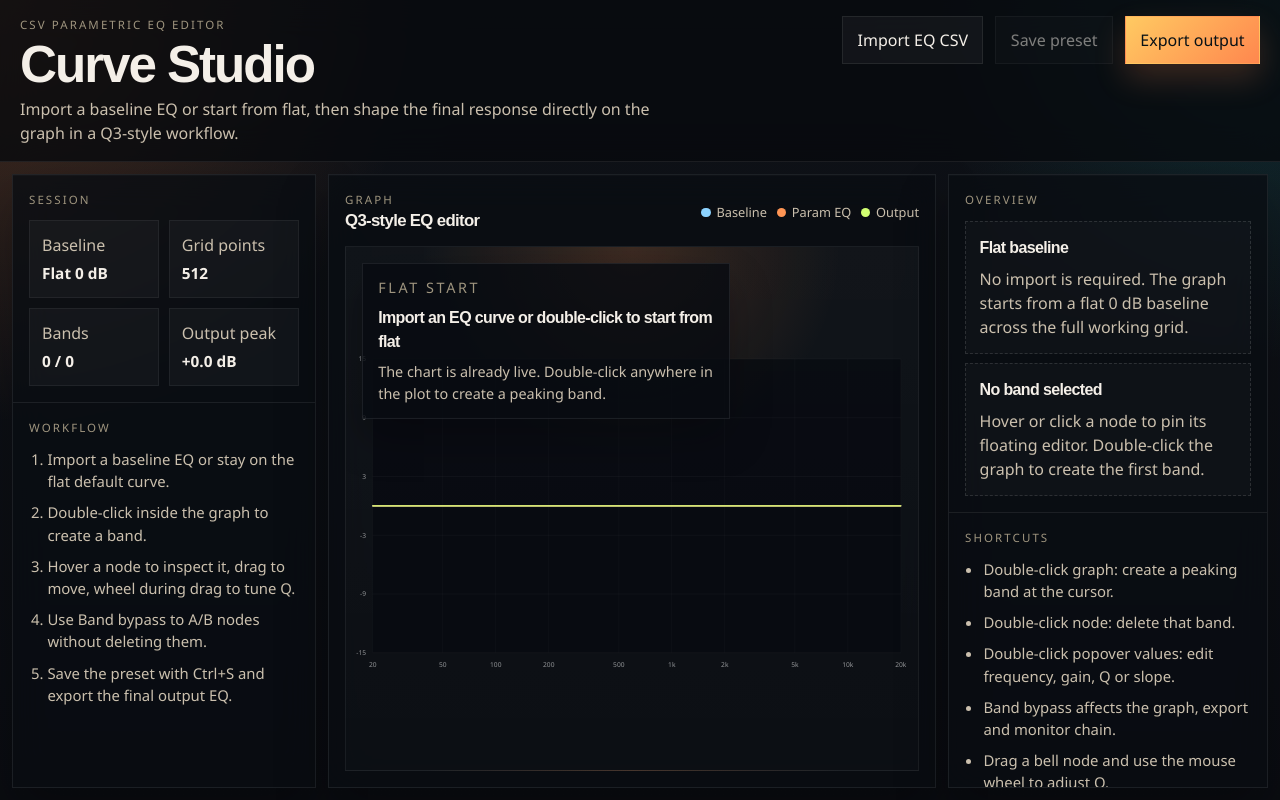
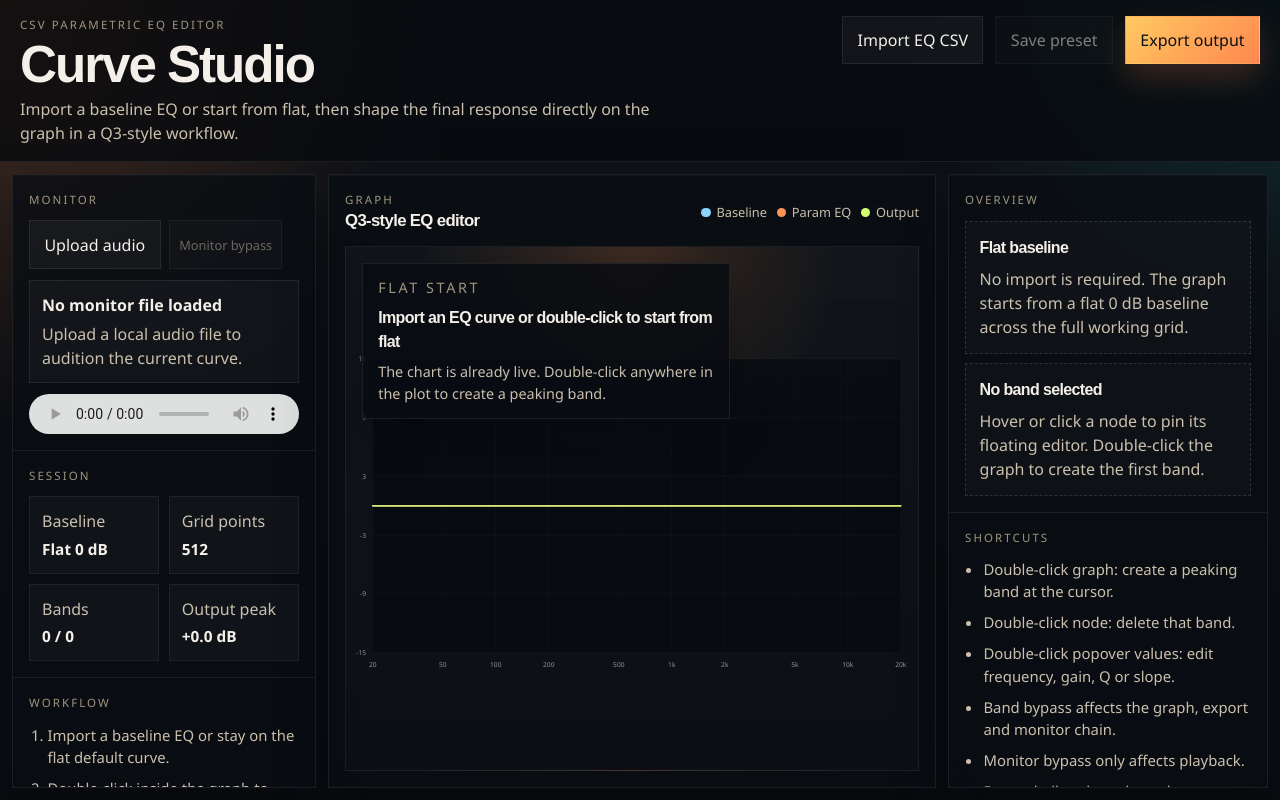
Before and after one commit to ARPO35/csv-equalizer, a React (Vite) app: page / in a window 1280 px wide. Built offline with nearby package versions, Linux system fonts and the light colour scheme.

Commit message:
feat: add realtime eq monitoring

```diff
--- a/src/App.css
+++ b/src/App.css
@@ -104,7 +104,8 @@
 .workflow-list,
 .inspector-card p,
 .shortcut-list,
-.readonly-band-list p {
+.readonly-band-list p,
+.monitor-card p {
   color: var(--muted-strong);
 }
 
@@ -120,6 +121,32 @@
   display: grid;
   gap: 0.55rem;
   font-size: 0.93rem;
+}
+
+.monitor-stack {
+  margin-top: 0.75rem;
+  display: grid;
+  gap: 0.7rem;
+}
+
+.monitor-actions {
+  display: flex;
+  flex-wrap: wrap;
+  gap: 0.55rem;
+}
+
+.monitor-card {
+  display: grid;
+  gap: 0.3rem;
+  padding: 0.75rem;
+  border: 1px solid rgba(255, 255, 255, 0.08);
+  background: rgba(255, 255, 255, 0.03);
+}
+
+.monitor-player {
+  width: 100%;
+  height: 2.5rem;
+  filter: saturate(0.85) brightness(0.92);
 }
 
 .stage {
@@ -382,6 +409,11 @@
   color: #ffe4a9;
 }
 
+.chip-button:disabled {
+  cursor: not-allowed;
+  opacity: 0.5;
+}
+
 .info-stack {
   margin-top: 0.8rem;
   display: grid;
--- a/src/App.tsx
+++ b/src/App.tsx
@@ -8,6 +8,7 @@ import {
 } from 'react'
 import './App.css'
 import { EqChart } from './components/EqChart'
+import { useEqPlaybackMonitor } from './lib/audio-monitor'
 import { describeBand, sortBandsByFrequency } from './lib/bands'
 import { parseCurveCsv } from './lib/csv'
 import { computeEqCurve, sumCurveWithEq } from './lib/eq'
@@ -28,15 +29,23 @@ function getSelectedBand(bands: EqBand[], selectedBandId?: string) {
 }
 
 function EditorShell() {
-  const fileInputRef = useRef<HTMLInputElement | null>(null)
+  const curveInputRef = useRef<HTMLInputElement | null>(null)
+  const audioInputRef = useRef<HTMLInputElement | null>(null)
   const presetHandleRef = useRef<FileSystemFileHandle | null>(null)
   const exportHandleRef = useRef<FileSystemFileHandle | null>(null)
+  const audioObjectUrlRef = useRef<string | null>(null)
   const { state, dispatch } = useEqEditor()
   const [statusMessage, setStatusMessage] = useState<string | null>(null)
+  const [audioElement, setAudioElement] = useState<HTMLAudioElement | null>(null)
   const activeBands = useMemo(
     () => state.bands.filter((band) => !band.isBypassed),
     [state.bands],
   )
+  const { errorMessage: monitorErrorMessage } = useEqPlaybackMonitor({
+    audioElement,
+    bands: state.bands,
+    monitorBypassed: state.monitorBypassed,
+  })
 
   const bandCurve = useMemo(
     () =>
@@ -124,6 +133,23 @@ function EditorShell() {
     }
   }, [handleSaveShortcut])
 
+  useEffect(() => {
+    return () => {
+      if (audioObjectUrlRef.current) {
+        URL.revokeObjectURL(audioObjectUrlRef.current)
+      }
+    }
+  }, [])
+
+  useEffect(() => {
+    if (!audioElement || !audioObjectUrlRef.current) {
+      return
+    }
+
+    audioElement.src = audioObjectUrlRef.current
+    audioElement.load()
+  }, [audioElement])
+
   function updateBand(nextBand: EqBand) {
     dispatch({ type: 'update-band', payload: nextBand })
   }
@@ -137,7 +163,11 @@ function EditorShell() {
   }
 
   function handleImportClick() {
-    fileInputRef.current?.click()
+    curveInputRef.current?.click()
+  }
+
+  function handleAudioUploadClick() {
+    audioInputRef.current?.click()
   }
 
   async function handleFileChange(event: ChangeEvent<HTMLInputElement>) {
@@ -160,6 +190,30 @@ function EditorShell() {
     } finally {
       event.target.value = ''
     }
+  }
+
+  async function handleAudioFileChange(event: ChangeEvent<HTMLInputElement>) {
+    const file = event.target.files?.[0]
+    if (!file) {
+      return
+    }
+
+    if (audioObjectUrlRef.current) {
+      URL.revokeObjectURL(audioObjectUrlRef.current)
+    }
+
+    const objectUrl = URL.createObjectURL(file)
+    audioObjectUrlRef.current = objectUrl
+    dispatch({ type: 'set-audio-file-name', payload: file.name })
+
+    if (audioElement) {
+      audioElement.src = objectUrl
+      audioElement.load()
+    }
+
+    setStatusMessage(`Loaded monitor audio from ${file.name}.`)
+    dispatch({ type: 'set-error', payload: undefined })
+    event.target.value = ''
   }
 
   async function handleSavePreset() {
@@ -222,11 +276,18 @@ function EditorShell() {
 
         <div className="topbar-actions">
           <input
-            ref={fileInputRef}
+            ref={curveInputRef}
             className="hidden-input"
             type="file"
             accept=".csv,text/csv"
             onChange={handleFileChange}
+          />
+          <input
+            ref={audioInputRef}
+            className="hidden-input"
+            type="file"
+            accept="audio/*,.wav,.mp3,.m4a,.aac,.ogg,.flac"
+            onChange={handleAudioFileChange}
           />
           <button type="button" className="ghost-button" onClick={handleImportClick}>
             Import EQ CSV
@@ -252,6 +313,42 @@ function EditorShell() {
 
       <main className="workspace">
         <aside className="panel panel-left">
+          <section className="panel-section">
+            <p className="section-label">Monitor</p>
+            <div className="monitor-stack">
+              <div className="monitor-actions">
+                <button type="button" className="ghost-button" onClick={handleAudioUploadClick}>
+                  Upload audio
+                </button>
+                <button
+                  type="button"
+                  className={`chip-button ${state.monitorBypassed ? 'is-active' : ''}`}
+                  aria-pressed={state.monitorBypassed}
+                  disabled={!state.audioFileName}
+                  onClick={() => dispatch({ type: 'toggle-monitor-bypass' })}
+                >
+                  Monitor bypass
+                </button>
+              </div>
+
+              <div className="monitor-card">
+                <strong>{state.audioFileName ?? 'No monitor file loaded'}</strong>
+                <p>
+                  {state.audioFileName
+                    ? 'Play the file below to hear the current EQ in real time.'
+                    : 'Upload a local audio file to audition the current curve.'}
+                </p>
+              </div>
+
+              <audio
+                ref={setAudioElement}
+                className="monitor-player"
+                controls
+                preload="metadata"
+              />
+            </div>
+          </section>
+
           <section className="panel-section">
             <p className="section-label">Session</p>
             <div className="metric-grid">
@@ -287,6 +384,7 @@ function EditorShell() {
               <li>Double-click inside the graph to create a band.</li>
               <li>Hover a node to inspect it, drag to move, wheel during drag to tune Q.</li>
               <li>Use Band bypass to A/B nodes without deleting them.</li>
+              <li>Upload a monitor file and use Monitor bypass to compare wet vs dry playback.</li>
               <li>Save the preset with Ctrl+S and export the final output EQ.</li>
             </ol>
           </section>
@@ -295,6 +393,13 @@ function EditorShell() {
             <section className="panel-section">
               <p className="section-label">Import status</p>
               <div className="status-box status-error">{state.errorMessage}</div>
+            </section>
+          ) : null}
+
+          {monitorErrorMessage ? (
+            <section className="panel-section">
+              <p className="section-label">Monitor status</p>
+              <div className="status-box status-error">{monitorErrorMessage}</div>
             </section>
           ) : null}
 
@@ -382,6 +487,7 @@ function EditorShell() {
               <li>Double-click node: delete that band.</li>
               <li>Double-click popover values: edit frequency, gain, Q or slope.</li>
               <li>Band bypass affects the graph, export and monitor chain.</li>
+              <li>Monitor bypass only affects playback.</li>
               <li>Drag a bell node and use the mouse wheel to adjust Q.</li>
               <li>`Ctrl+S` / `Cmd+S`: save the current preset.</li>
               <li>`Delete` / `Backspace`: remove the selected band.</li>
--- /dev/null
+++ b/src/lib/audio-monitor.ts
@@ -0,0 +1,204 @@
+import { useEffect, useRef, useState } from 'react'
+import type { EqBand } from '../types'
+
+const CUT_Q = Math.SQRT1_2
+
+type AudioContextConstructor = new () => AudioContext
+
+type MonitorGraph = {
+  source: MediaElementAudioSourceNode
+  dryGain: GainNode
+  wetInput: GainNode
+  wetGain: GainNode
+  filterNodes: BiquadFilterNode[]
+}
+
+function getAudioContextConstructor() {
+  return (
+    window.AudioContext ??
+    (window as Window & { webkitAudioContext?: AudioContextConstructor })
+      .webkitAudioContext
+  )
+}
+
+function safeDisconnect(node: AudioNode) {
+  try {
+    node.disconnect()
+  } catch {
+    // Ignore disconnect calls on already-detached nodes.
+  }
+}
+
+function createFilterNodesForBand(context: AudioContext, band: EqBand) {
+  const stageCount =
+    band.type === 'lowCut' || band.type === 'highCut'
+      ? band.slopeDbPerOct / 12
+      : 1
+
+  return Array.from({ length: stageCount }, () => {
+    const filter = context.createBiquadFilter()
+    filter.frequency.value = band.frequencyHz
+
+    if (band.type === 'peaking') {
+      filter.type = 'peaking'
+      filter.gain.value = band.gainDb
+      filter.Q.value = band.q
+      return filter
+    }
+
+    if (band.type === 'lowShelf' || band.type === 'highShelf') {
+      filter.type = band.type === 'lowShelf' ? 'lowshelf' : 'highshelf'
+      filter.gain.value = band.gainDb
+      return filter
+    }
+
+    filter.type = band.type === 'lowCut' ? 'highpass' : 'lowpass'
+    filter.Q.value = CUT_Q
+    return filter
+  })
+}
+
+export function createMonitorGraph(
+  context: AudioContext,
+  audioElement: HTMLAudioElement,
+) {
+  const source = context.createMediaElementSource(audioElement)
+  const dryGain = context.createGain()
+  const wetInput = context.createGain()
+  const wetGain = context.createGain()
+
+  source.connect(dryGain)
+  dryGain.connect(context.destination)
+  source.connect(wetInput)
+  wetGain.connect(context.destination)
+
+  return {
+    source,
+    dryGain,
+    wetInput,
+    wetGain,
+    filterNodes: [],
+  } satisfies MonitorGraph
+}
+
+export function syncMonitorGraph(
+  context: AudioContext,
+  graph: MonitorGraph,
+  bands: EqBand[],
+  monitorBypassed: boolean,
+) {
+  safeDisconnect(graph.wetInput)
+  graph.filterNodes.forEach((node) => safeDisconnect(node))
+
+  const activeBands = bands.filter((band) => !band.isBypassed)
+  const filterNodes = activeBands.flatMap((band) =>
+    createFilterNodesForBand(context, band),
+  )
+
+  if (filterNodes.length === 0) {
+    graph.wetInput.connect(graph.wetGain)
+  } else {
+    graph.wetInput.connect(filterNodes[0])
+
+    filterNodes.forEach((node, index) => {
+      const nextNode = filterNodes[index + 1] ?? graph.wetGain
+      node.connect(nextNode)
+    })
+  }
+
+  graph.dryGain.gain.value = monitorBypassed ? 1 : 0
+  graph.wetGain.gain.value = monitorBypassed ? 0 : 1
+  graph.filterNodes = filterNodes
+}
+
+export function disconnectMonitorGraph(graph: MonitorGraph) {
+  safeDisconnect(graph.source)
+  safeDisconnect(graph.dryGain)
+  safeDisconnect(graph.wetInput)
+  safeDisconnect(graph.wetGain)
+  graph.filterNodes.forEach((node) => safeDisconnect(node))
+}
+
+export function useEqPlaybackMonitor({
+  audioElement,
+  bands,
+  monitorBypassed,
+}: {
+  audioElement: HTMLAudioElement | null
+  bands: EqBand[]
+  monitorBypassed: boolean
+}) {
+  const audioContextRef = useRef<AudioContext | null>(null)
+  const graphRef = useRef<MonitorGraph | null>(null)
+  const attachedElementRef = useRef<HTMLAudioElement | null>(null)
+  const [errorMessage, setErrorMessage] = useState<string | null>(null)
+
+  useEffect(() => {
+    if (!audioElement || attachedElementRef.current === audioElement) {
+      return
+    }
+
+    const ContextConstructor = getAudioContextConstructor()
+    if (!ContextConstructor) {
+      setErrorMessage('This browser cannot monitor audio through Web Audio.')
+      return
+    }
+
+    try {
+      const context = audioContextRef.current ?? new ContextConstructor()
+      const graph = createMonitorGraph(context, audioElement)
+
+      audioContextRef.current = context
+      graphRef.current = graph
+      attachedElementRef.current = audioElement
+      setErrorMessage(null)
+
+      const resumeContext = () => {
+        if (context.state === 'suspended') {
+          void context.resume()
+        }
+      }
+
+      audioElement.addEventListener('play', resumeContext)
+
+      return () => {
+        audioElement.removeEventListener('play', resumeContext)
+      }
+    } catch (error) {
+      const message =
+        error instanceof Error
+          ? error.message
+          : 'Failed to initialize the monitor audio graph.'
+      setErrorMessage(message)
+    }
+  }, [audioElement])
+
+  useEffect(() => {
+    const context = audioContextRef.current
+    const graph = graphRef.current
+
+    if (!context || !graph) {
+      return
+    }
+
+    syncMonitorGraph(context, graph, bands, monitorBypassed)
+    setErrorMessage(null)
+  }, [bands, monitorBypassed])
+
+  useEffect(() => {
+    return () => {
+      const graph = graphRef.current
+      if (graph) {
+        disconnectMonitorGraph(graph)
+      }
+
+      if (audioContextRef.current) {
+        void audioContextRef.current.close()
+      }
+    }
+  }, [])
+
+  return {
+    errorMessage,
+  }
+}
```
Also changed, not shown: 1 other file (tests, documents, lock files or other folders).
